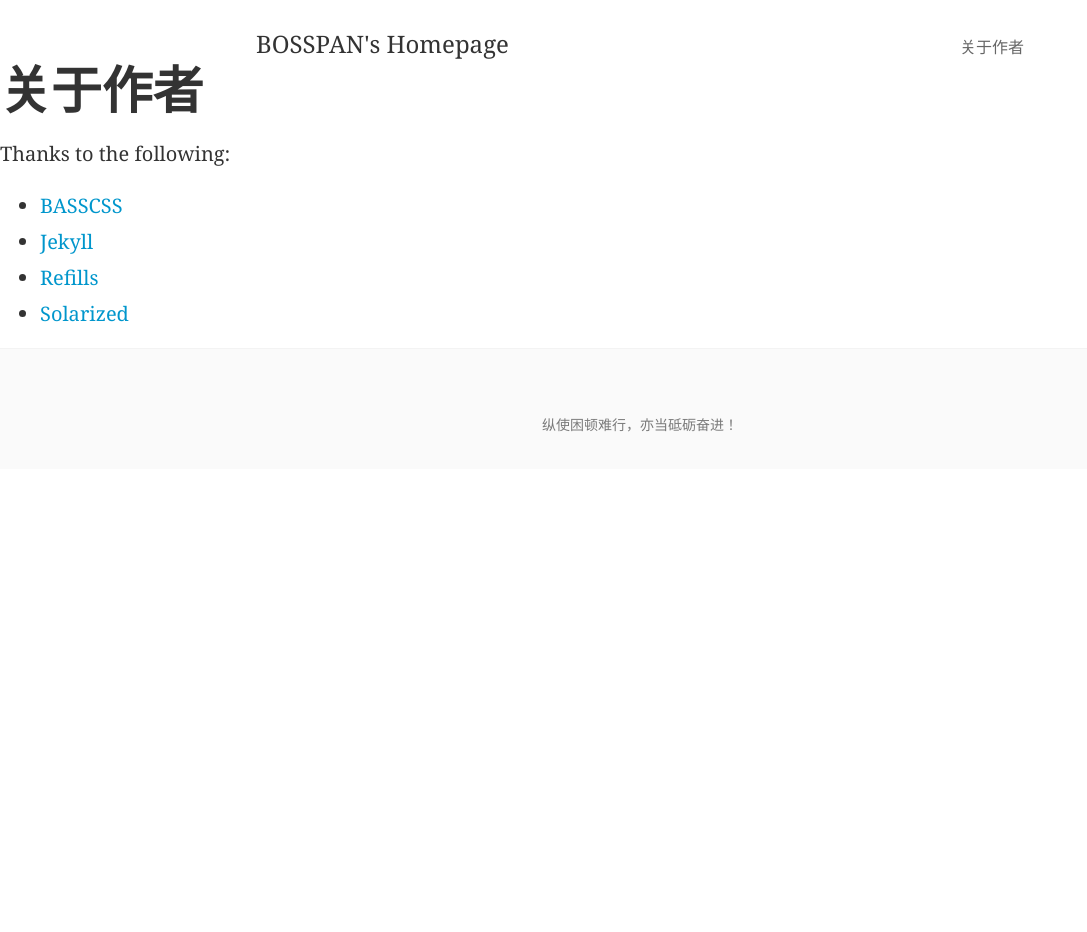
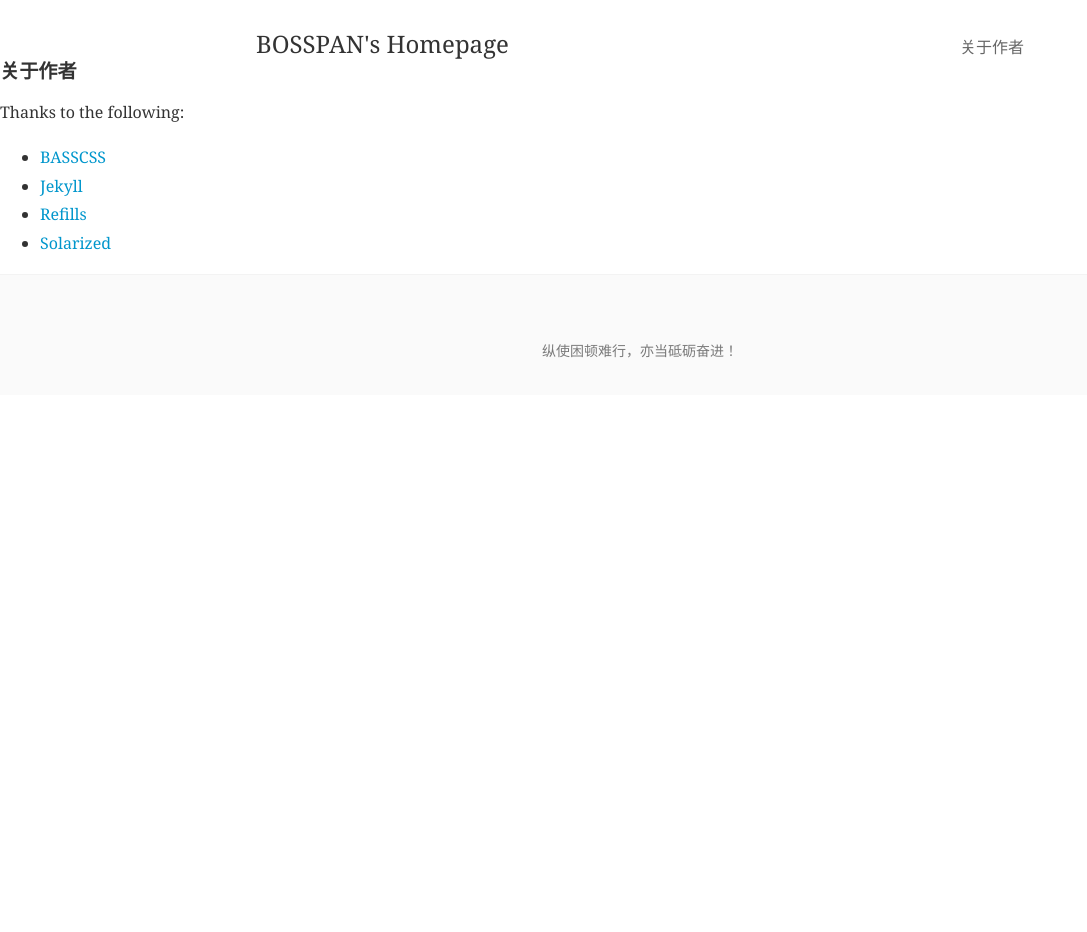
Before and after one commit to BossPan/BossPan.github.io, a Jekyll site: the page built from about.md, in a window 1280 px wide. Shown: the whole page, without its empty margins (0-1087 px from the left). Built offline with Jekyll 4.4.1, drawn with Linux system fonts in a browser that asks for light colours; some web fonts are replaced; comment, search, counter and statistics services are not loaded.

Commit message:
Add Style

```diff
--- a/_sass/_basscss.scss
+++ b/_sass/_basscss.scss
@@ -317,7 +317,6 @@ strong, .bold {
 }
 
 .p2 {
-   /* padding: 2rem;*/
   padding: 2rem;
 }
 
--- /dev/null
+++ b/_sass/style.scss
@@ -0,0 +1,27 @@
+h1, .h1 {
+	font-size: 1.3rem !important;
+}
+
+h2, .h2 {
+	font-size: 1.2rem !important;
+}
+
+h3, .h3 {
+	font-size: 1.1rem !important;
+}
+
+h4, .h4 {
+	font-size: 1rem !important;
+}
+
+h5, .h5 {
+	font-size: 0.9rem !important;
+}
+
+h6, .h6 {
+	font-size: 0.8rem !important;
+}
+
+p, li {
+	font-size: 1.0rem !important;
+}
--- a/css/pixyll.scss
+++ b/css/pixyll.scss
@@ -7,3 +7,4 @@
 @import "basscss";
 @import "main";
 @import "solarized-dark";
+@import "style";
```
